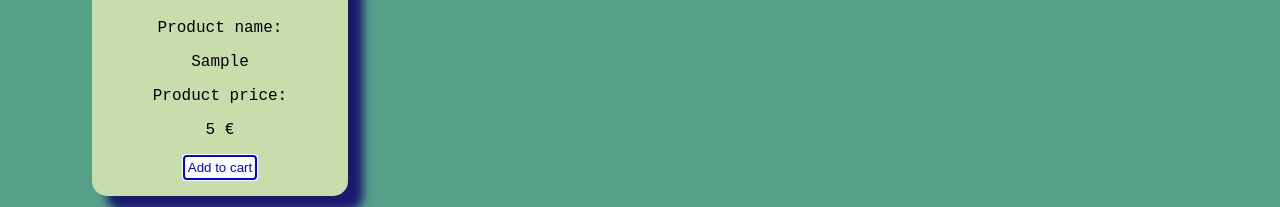
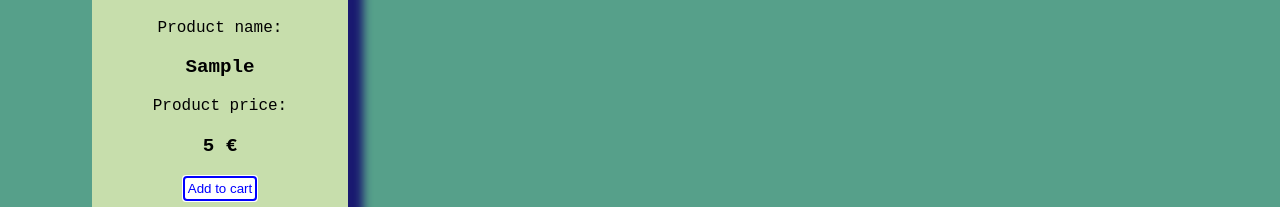
Before and after one commit to devKarin/lumav_FE_test_02_05_2022, a React (Create React App) app: page / in a window 1280 px wide. Both pictures are taken after typing "https://example.com", "Sample", "5" into the empty fields and a click on the button "Submit". Shown: the part 507-714 px from the top of the page. Built offline with nearby package versions, Linux system fonts and the light colour scheme.

Commit message:
Minor changes in style regarding to font.

```diff
--- a/src/components/products/ProductItem.module.css
+++ b/src/components/products/ProductItem.module.css
@@ -17,6 +17,11 @@
   max-width: 150px;
 }
 
+.productInfo {
+  font-size: 1.2rem;
+  font-weight: bold;
+}
+
 .closeButton {
   grid-area: closeButton;
 }
@@ -25,3 +30,7 @@
   grid-area: addToCartButton;
   text-align: center;
 }
+
+.addToCartButton button {
+  margin-bottom: 1rem;
+}
```
